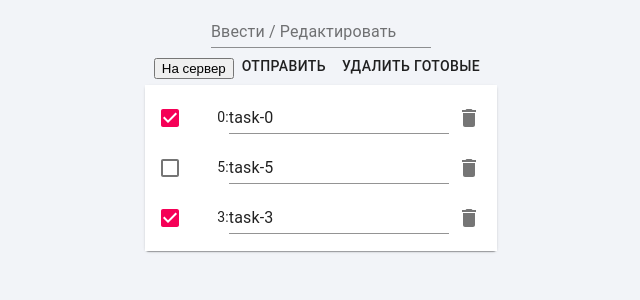
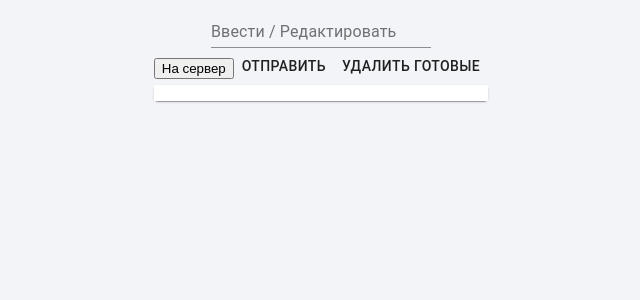
Before and after one commit to Foxona/testfields, a React (Create React App) app: page / in a window 1280 px wide. Shown: the top 300 px of the page, without its empty margins (319-959 px from the left). Built offline with nearby package versions, Linux system fonts and the light colour scheme.

Commit message:
bodyparser to express extended

```diff
--- a/server.js
+++ b/server.js
@@ -1,12 +1,13 @@
 var express = require("express");
 var cors = require("cors");
-var bodyParser = require("body-parser");
+// var bodyParser = require("body-parser");
 var app = express();
 
 // app.options('*', cors())
 app.use(cors());
 
-app.use(bodyParser.urlencoded({ type: "*/*" }));
+// app.use(bodyParser.urlencoded({ type: "*/*" }));
+app.use(express.urlencoded({ extended: true }));
 
 app.all("/posttodo", function (req, res, next) {
   res.json({
--- a/src/App.tsx
+++ b/src/App.tsx
@@ -43,9 +43,9 @@ function App() {
 
   const classes = useStyles();
   const [toDoList, setTodoList] = React.useState<TodoType[]>([
-    { id: 0, task: "task-0", complete: true },
-    { id: 5, task: "task-5", complete: false },
-    { id: 3, task: "task-3", complete: true },
+    // { id: 0, task: "task-0", complete: true },
+    // { id: 5, task: "task-5", complete: false },
+    // { id: 3, task: "task-3", complete: true },
   ]);
   const [text, setText] = React.useState("");
 
```
